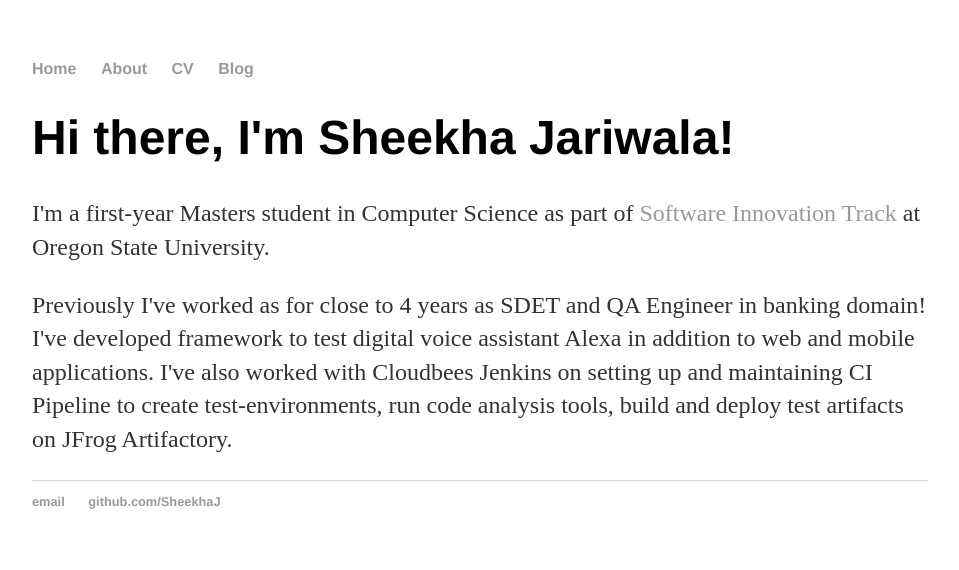
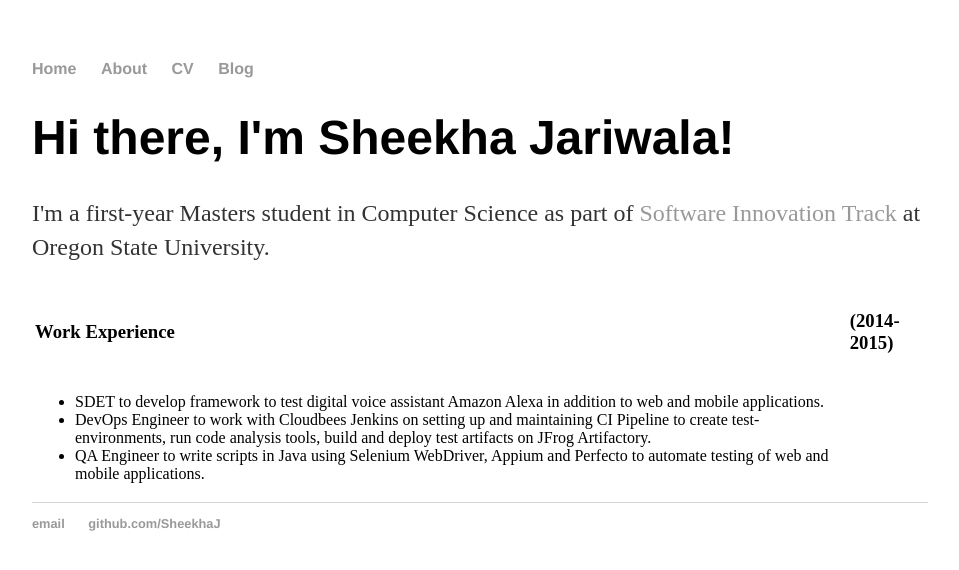
Before and after one commit to SheekhaJ/SheekhaJ.github.io, a Jekyll site: the page built from index.html, in a window 1280 px wide. Shown: the top 570 px of the page, without its empty margins (160-1119 px from the left). Built offline with Jekyll 4.4.1, drawn with Linux system fonts in a browser that asks for light colours.

Commit message:
Fixed typos and restructured work experience

```diff
--- a/index.html
+++ b/index.html
@@ -5,7 +5,28 @@ title: Sheekha J
 <div class="blurb">
 	<h1>Hi there, I'm Sheekha Jariwala!</h1>
 	<p>I'm a first-year Masters student in Computer Science as part of <a href="http://eecs.oregonstate.edu/future-students/graduate/ms-cs-innovation">Software Innovation Track</a> at Oregon State University.</p>
-	<p>Previously I've worked as for close to 4 years as SDET and QA Engineer in banking domain! I've developed framework to test digital voice assistant Alexa in addition to web and mobile applications.
+	<table>
+		<tr>
+			<td><h3>Work Experience</h3></td>
+			<td><h3>(2014-2015)</h3></td>
+		</tr>
+		<tr>
+			<td>
+				<ul>
+					<li>SDET to develop framework to test digital voice assistant Amazon Alexa in addition to web and mobile applications.</li>
+					<li>DevOps Engineer to work with Cloudbees Jenkins on setting up and maintaining CI Pipeline to create test-environments, run code analysis tools, build and deploy test artifacts on JFrog Artifactory. </li>
+					<li>QA Engineer to write scripts in Java using Selenium WebDriver, Appium and Perfecto to automate testing of web and mobile applications.</li>
+				</ul>
+			</td>
+		</tr>
+	</table>
+	<!-- <h3>Work Experience&nbsp;&nbsp;&nbsp;&nbsp;(2014-2018)</h3>
+	<ul>
+		<li>SDET to develop framework to test digital voice assistant Amazon Alexa in addition to web and mobile applications.</li>
+		<li>DevOps Engineer to work with Cloudbees Jenkins on setting up and maintaining CI Pipeline to create test-environments, run code analysis tools, build and deploy test artifacts on JFrog Artifactory. </li>
+		<li>QA Engineer to write scripts in Java using Selenium WebDriver, Appium and Perfecto to automate testing of web and mobile applications.</li>
+	</ul> -->
+	<!-- <p>Previously I've worked for close to 4 years as SDET and QA Engineer in banking domain! I've developed framework to test digital voice assistant Amazon Alexa in addition to web and mobile applications.
 		I've also worked with Cloudbees Jenkins on setting up and maintaining CI Pipeline to create test-environments, run code analysis tools, build and deploy test artifacts on JFrog Artifactory.
-	</p>
+	</p> -->
 </div><!-- /.blurb -->
```
